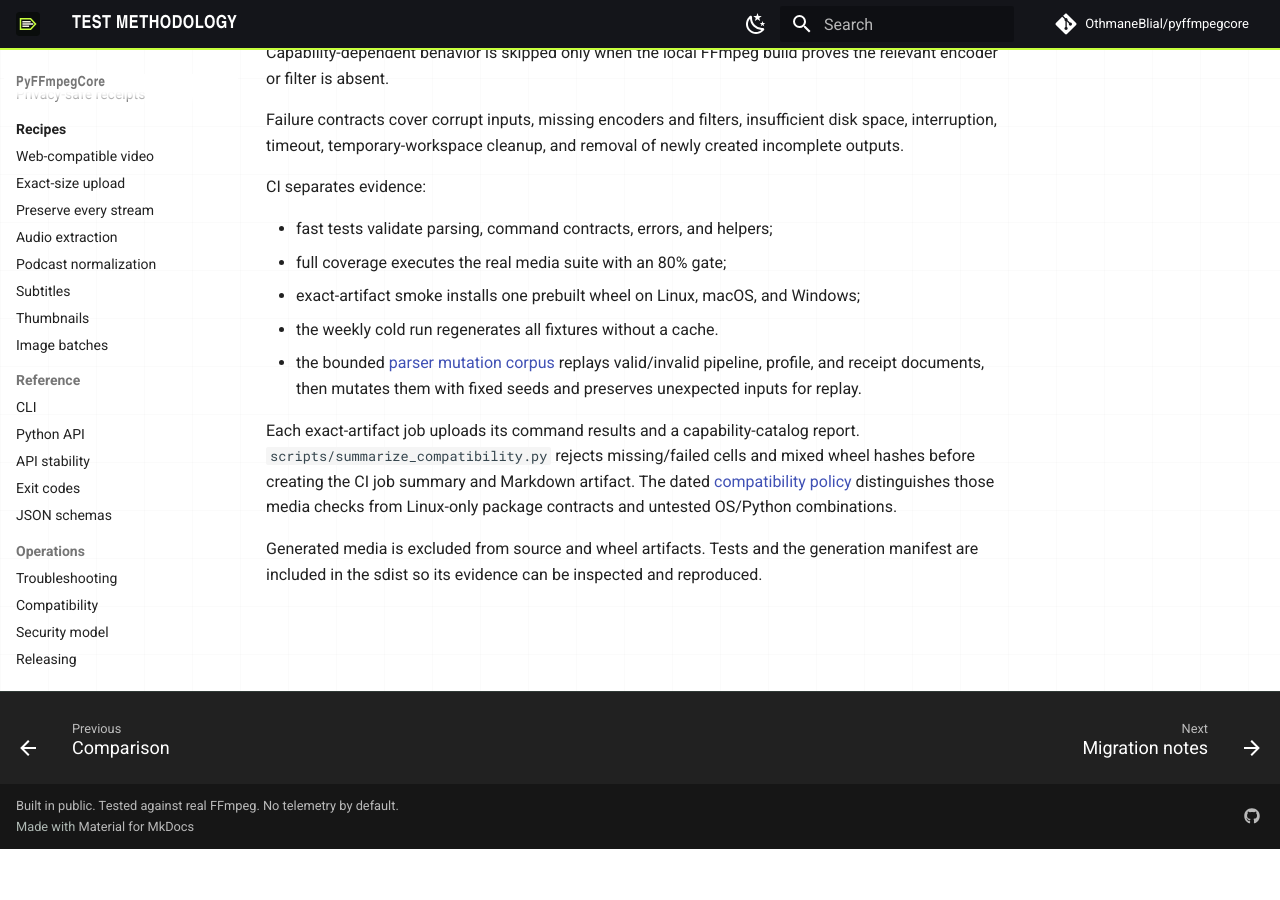
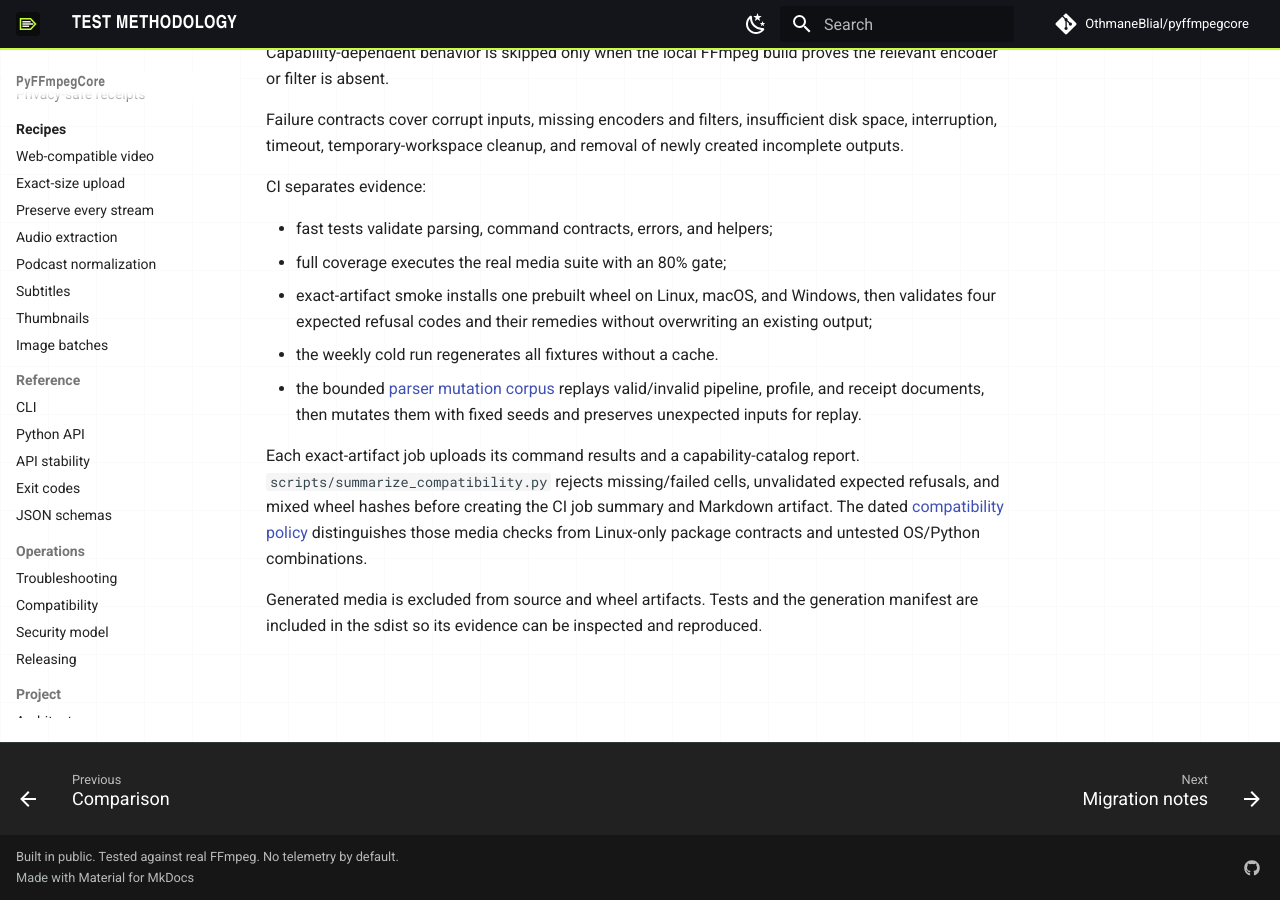
Before and after one commit to OthmaneBlial/pyffmpegcore, an MkDocs documentation site: the page built from docs/test-methodology.md, in a window 1280 px wide and 900 px high, scrolled down 548 px. Built offline with MkDocs 1.6.1 and Material for MkDocs 9.7.7, drawn with Linux system fonts in a browser that asks for light colours; comment, search, counter and statistics services are not loaded; before the commit the page ends 1397 px from its top, so only the background shows below that.

Commit message:
docs: record cross-platform error and artifact proof

```diff
--- a/docs/test-methodology.md
+++ b/docs/test-methodology.md
@@ -19,15 +19,18 @@
 
 - fast tests validate parsing, command contracts, errors, and helpers;
 - full coverage executes the real media suite with an 80% gate;
-- exact-artifact smoke installs one prebuilt wheel on Linux, macOS, and Windows;
+- exact-artifact smoke installs one prebuilt wheel on Linux, macOS, and Windows,
+  then validates four expected refusal codes and their remedies without
+  overwriting an existing output;
 - the weekly cold run regenerates all fixtures without a cache.
 - the bounded [parser mutation corpus](https://github.com/OthmaneBlial/pyffmpegcore/tree/main/fuzz)
   replays valid/invalid pipeline, profile, and receipt documents, then mutates
   them with fixed seeds and preserves unexpected inputs for replay.
 
 Each exact-artifact job uploads its command results and a capability-catalog
-report. `scripts/summarize_compatibility.py` rejects missing/failed cells and
-mixed wheel hashes before creating the CI job summary and Markdown artifact.
+report. `scripts/summarize_compatibility.py` rejects missing/failed cells,
+unvalidated expected refusals, and mixed wheel hashes before creating the CI
+job summary and Markdown artifact.
 The dated [compatibility policy](COMPATIBILITY.md) distinguishes those media
 checks from Linux-only package contracts and untested OS/Python combinations.
 
```
Also changed, not shown: ROADMAP.md (+23 -10 lines), docs/COMPATIBILITY.md (+1 -1 lines).
